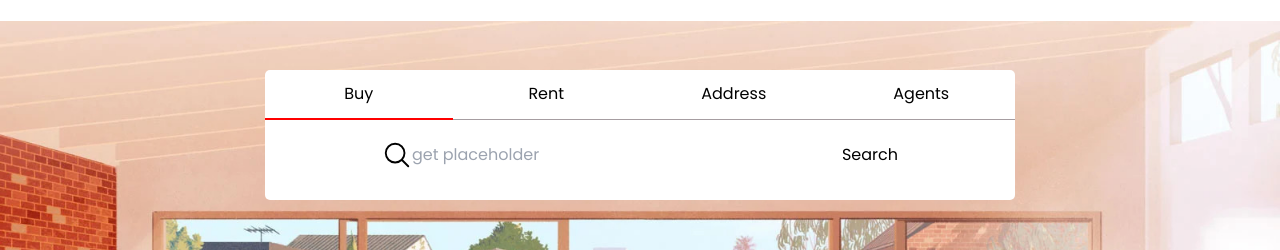
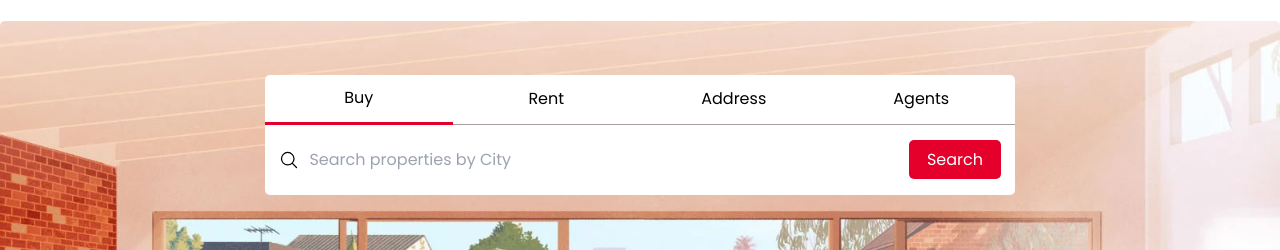
Before and after one commit to filipkomogorov/booking-app, a React (Vite) app in the folder client/: page / in a window 1280 px wide. Shown: the part 121-371 px from the top of the page. Built offline with nearby package versions, Linux system fonts and the light colour scheme; no server answers.

Commit message:
UI for banner and search bar completed

```diff
--- a/client/src/components/SearchBar/SearchBar.tsx
+++ b/client/src/components/SearchBar/SearchBar.tsx
@@ -2,7 +2,7 @@ import React from "react";
 import TextFieldWithIcon from "../TextFields/TextFieldWithIcon";
 
 interface SearchBar {
-  placeholder: string;
+  placeholder?: string;
   name: string;
   type: string;
 }
@@ -16,14 +16,14 @@ const SearchBar: React.FC<SearchBar> = ({ ...props }) => {
         height: "100%",
       }}
     >
-      <div className="flex justify-center items-center">
+      <div className="flex justify-center items-center pr-4">
         <svg
           xmlns="http://www.w3.org/2000/svg"
           fill="none"
           viewBox="0 0 24 24"
           strokeWidth={1.5}
           stroke="currentColor"
-          className="w-12 h-12"
+          className="w-8 h-8"
         >
           <path
             strokeLinecap="round"
@@ -39,11 +39,11 @@ const SearchBar: React.FC<SearchBar> = ({ ...props }) => {
             border: "none",
             outline: "none",
             height: "5rem",
-            width: "43rem",
+            width: "60rem",
           }}
         />
       </div>
-      <button>Search</button>
+      <button className="rounded-lg px-7 py-3 bg-cta text-white">Search</button>
     </div>
   );
 };
--- a/client/src/pages/IndexPage.tsx
+++ b/client/src/pages/IndexPage.tsx
@@ -11,9 +11,25 @@ type CombinedProperties = {
   rent: Array<PropertyData>;
 };
 
+const ListItems = ["Buy", "Rent", "Address", "Agents"];
+
 const IndexPage = () => {
   const [data, setData] = useState<CombinedProperties>();
   const [itemChosen, setItemChosen] = useState<string>("Buy");
+
+  const getPlaceholderText = () => {
+    switch (itemChosen) {
+      case "Buy":
+      case "Rent":
+        return "Search properties by City";
+      case "Address":
+        return "Search properties by Address";
+      case "Agents":
+        return "Search for an Agent by City";
+      default:
+        "Search by City";
+    }
+  };
 
   interface ListItemProps {
     label: string;
@@ -30,7 +46,7 @@ const IndexPage = () => {
       cursor: "pointer",
       padding: "0.5rem",
       borderBottom:
-        label === itemChosen ? "2px solid red" : "1px solid #a69da1",
+        label === itemChosen ? "3px solid #E4002B" : "1px solid #a69da1",
     };
 
     return (
@@ -39,8 +55,6 @@ const IndexPage = () => {
       </li>
     );
   };
-
-  const ListItems = ["Buy", "Rent", "Address", "Agents"];
 
   const getLatestProperties = async () => {
     try {
@@ -65,13 +79,14 @@ const IndexPage = () => {
           backgroundSize: "cover",
           backgroundPosition: "bottom",
           marginBottom: "6.4rem",
+          borderRadius: "0.5rem",
           position: "relative",
         }}
       >
         <div
           style={{
             width: "75rem",
-            height: "13rem",
+            height: "12rem",
             borderRadius: "0.5rem",
             backgroundColor: "white",
             position: "absolute",
@@ -87,7 +102,7 @@ const IndexPage = () => {
           </ul>
           <div style={{ height: "7rem" }}>
             <SearchBar
-              placeholder="get placeholder"
+              placeholder={getPlaceholderText()}
               name={"search"}
               type={"text"}
             />
```
